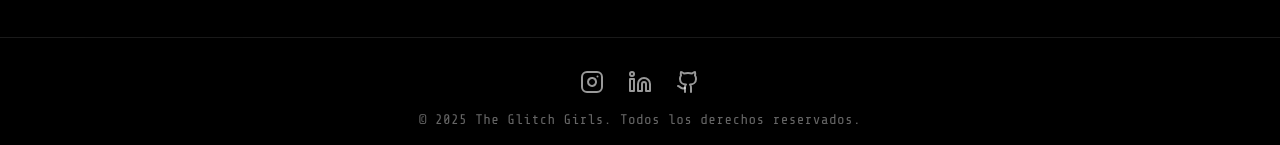
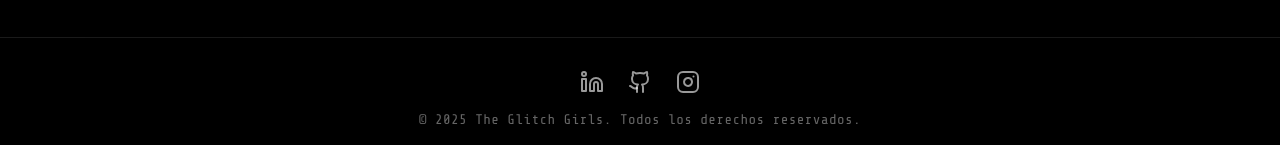
Before and after one commit to The-glitch-girls/website, a Next.js app: page / in a window 1280 px wide. Shown: the part 807-952 px from the top of the page. Built offline with nearby package versions, Linux system fonts and the light colour scheme; a web font is replaced by a local one.

Commit message:
tgg socials

```diff
--- a/app/page.tsx
+++ b/app/page.tsx
@@ -198,15 +198,15 @@ export default function Home() {
         <div className="container mx-auto px-6">
           <div className="flex flex-col items-center gap-4">
             <div className="flex items-center gap-6">
+              <a href="https://www.linkedin.com/company/109253587/admin/dashboard/" className="text-white/60 hover:text-white transition-colors">
+                <Linkedin className="w-6 h-6" />
+              </a>
+              <a href="https://github.com/The-glitch-girls" className="text-white/60 hover:text-white transition-colors">
+                <Github className="w-6 h-6" />
+              </a>
               <a href="https://www.instagram.com/theglitchgirls/" className="text-white/60 hover:text-white transition-colors">
                 <Instagram className="w-6 h-6" />
               </a>
-              <a href="https://www.linkedin.com/company/109253587/admin/dashboard/" className="text-white/60 hover:text-white transition-colors">
-                <Linkedin className="w-6 h-6" />
-              </a>
-                <a href="https://github.com/The-glitch-girls" className="text-white/60 hover:text-white transition-colors">
-                <Github className="w-6 h-6" />
-                </a>
               </div>
               <p className="text-white/40 text-sm">© {new Date().getFullYear()} The Glitch Girls. Todos los derechos reservados.</p>
               </div>
```
